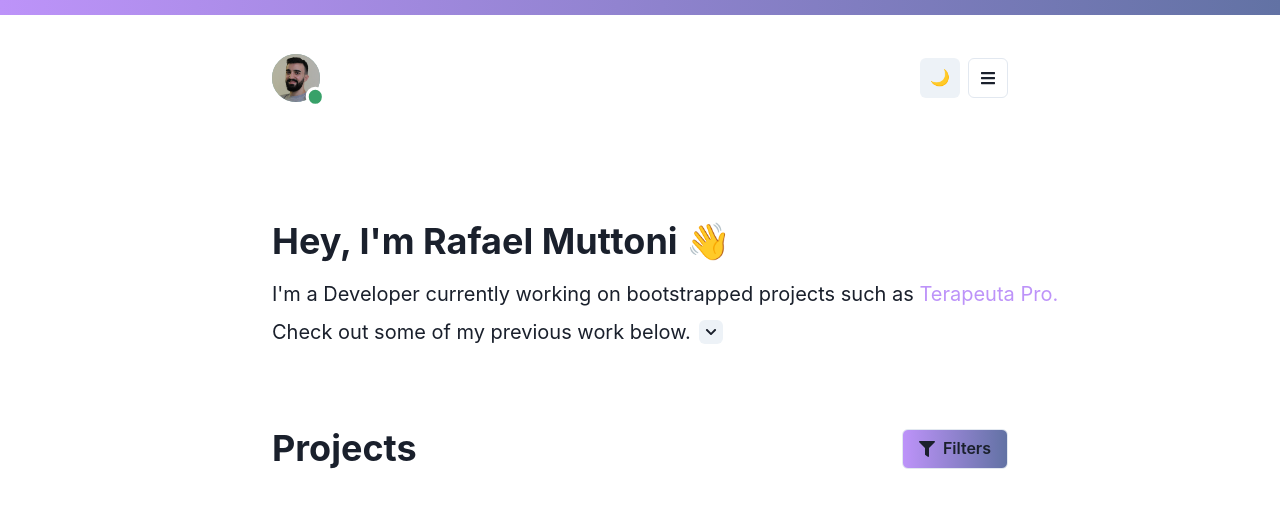
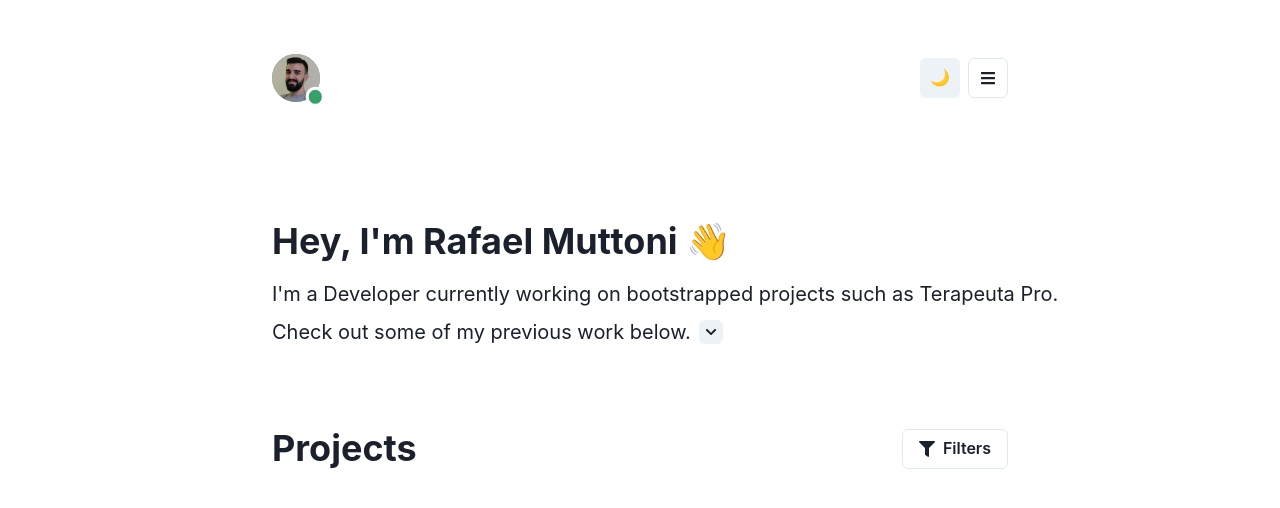
Before and after one commit to rafaelmuttoni/rafaelmuttoni.com, a Next.js app: page / in a window 1280 px wide. Shown: the top 508 px of the page. Built offline with nearby package versions, Linux system fonts and the light colour scheme.

Commit message:
changed theme colors

```diff
--- a/src/styles/theme.js
+++ b/src/styles/theme.js
@@ -3,10 +3,9 @@ import { extendTheme } from '@chakra-ui/react'
 // 2. Call `extendTheme` and pass your custom values
 const theme = extendTheme({
   colors: {
-    brand: {
-      main: '#bd93f9',
-      // ...
-      secondary: '#6272a4',
+    theme: {
+      main: '#0D80BF',
+      secondary: '#0c70a6',
     },
   },
 })
```
